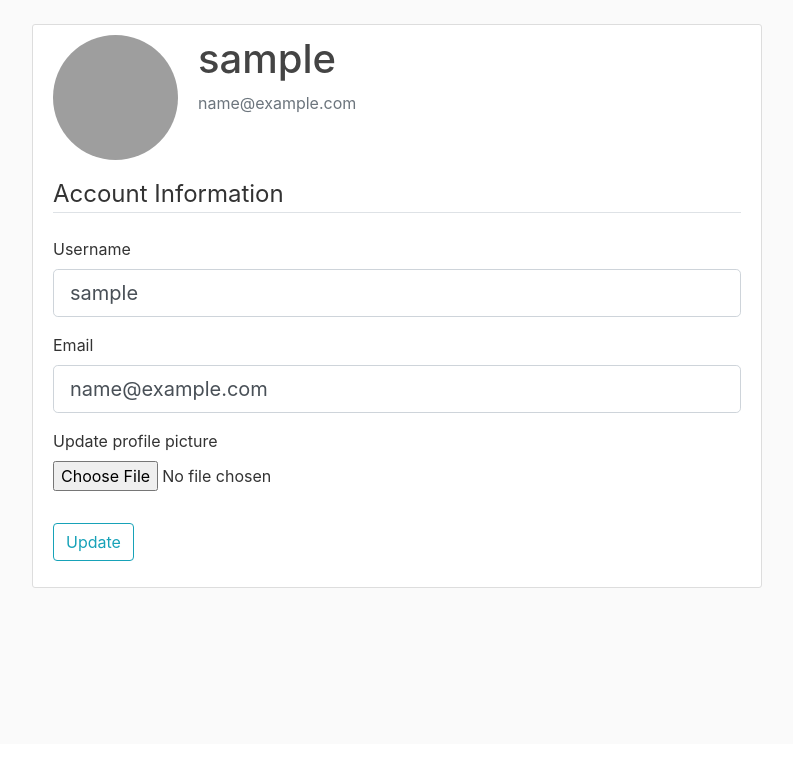
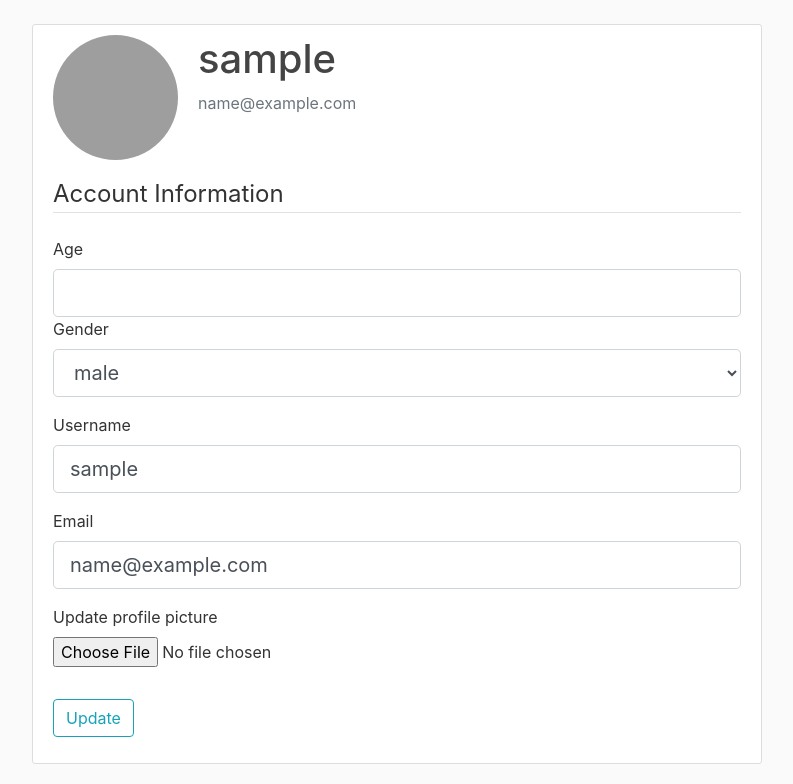
Before and after one commit to Connoisseur01/BloodAnalysis_Hub, a Flask app: page /account in a window 1280 px wide. Shown: the part 56-840 px from the top of the page, without its empty margins (53-846 px from the left). Before the commit the page ends 644 px from the top, so only its background shows below. Run offline with Flask 3, Linux system fonts and the light colour scheme; the visitor is signed in with stand-in values (Sample User, id 1); some libraries are stand-ins or nearby versions; grey boxes are pictures that could not be loaded.

Commit message:
Add age, gender to user model, forms, account page

```diff
--- a/blood_analysis_hub/models.py
+++ b/blood_analysis_hub/models.py
@@ -1,3 +1,4 @@
+from sqlalchemy import CheckConstraint
 from . import db, login_manager
 from datetime import datetime
 from flask_login import UserMixin
@@ -12,7 +13,16 @@ class User(db.Model, UserMixin):
     email = db.Column(db.String(120), unique=True, nullable=False)
     image_file = db.Column(db.String(20), nullable=False, default='default.jpg')
     password = db.Column(db.String(60), nullable=False)
+    age = db.Column(db.Integer, CheckConstraint('age >= 0 AND age <= 120'), nullable=True)
+    gender = db.Column(db.Enum('male', 'female', 'other', name='gender_enum'), nullable=True)
     tests = db.relationship('Test', backref='author', lazy=True)
+
+    def __init__(self, username, email, password, age=None, gender=None):
+        self.username = username
+        self.email = email
+        self.password = password
+        self.age = age
+        self.gender = gender
 
     def __repr__(self):
         return f"User('{self.username}', '{self.email}', '{self.image_file}')"
--- a/blood_analysis_hub/templates/account.html
+++ b/blood_analysis_hub/templates/account.html
@@ -12,6 +12,12 @@
             {{ form.hidden_tag() }}
             <fieldset class="form-group">
                 <Legend class="border-bottom mb-4">Account Information</Legend>
+                <div class="form-group">
+                    {{ form.age.label(class="form-control-label") }}
+                    {{ form.age(class="form-control form-control-lg") }}
+                    {{ form.gender.label(class="form-control-label") }}
+                    {{ form.gender(class="form-control form-control-lg") }}
+                </div>
                 <div class="form-group">
                     {{ form.username.label(class="form-control-label") }}
                     {{ form.username(class="form-control form-control-lg") }}
--- a/blood_analysis_hub/users/forms.py
+++ b/blood_analysis_hub/users/forms.py
@@ -1,8 +1,8 @@
 from flask_wtf import FlaskForm
 from flask_wtf.file import FileField, FileAllowed
 from flask_login import current_user
-from wtforms import StringField, PasswordField, SubmitField, BooleanField
-from wtforms.validators import DataRequired, Length, Email, equal_to, ValidationError
+from wtforms import IntegerField, SelectField, StringField, PasswordField, SubmitField, BooleanField
+from wtforms.validators import DataRequired, Length, Email, equal_to, ValidationError, Optional, NumberRange
 from blood_analysis_hub.models import User
 
 class RegistrationForm(FlaskForm):
@@ -31,6 +31,8 @@ class LoginForm(FlaskForm):
     submit = SubmitField('Login')
 
 class UpdateAccountForm(FlaskForm):
+    age = IntegerField('Age', validators=[Optional(), NumberRange(min=0, max=120)])
+    gender = SelectField('Gender', choices=['male', 'female', 'other'])
     username = StringField('Username',
                             validators=[DataRequired(), Length(min=2, max=20)])
     email = StringField('Email', validators=[DataRequired(), Email()])
--- a/blood_analysis_hub/users/routes.py
+++ b/blood_analysis_hub/users/routes.py
@@ -50,12 +50,19 @@ def account():
             current_user.image_file = picture_file
         current_user.username = form.username.data
         current_user.email = form.email.data
+        current_user.age = form.age.data
+        current_user.gender = form.gender.data
         db.session.commit()
         flash('account updated', 'success')
         return redirect(url_for('users.account'))
     elif request.method == 'GET':
         form.username.data = current_user.username
         form.email.data = current_user.email
+        if current_user.age:
+            form.age.data = current_user.age
+        if current_user.gender:
+            form.gender.data = current_user.gender
+
     image_file = url_for('static', filename=f'profile_pics/{current_user.image_file}')
     return render_template('account.html', title='Account',
                            image_file=image_file, form=form)
```
